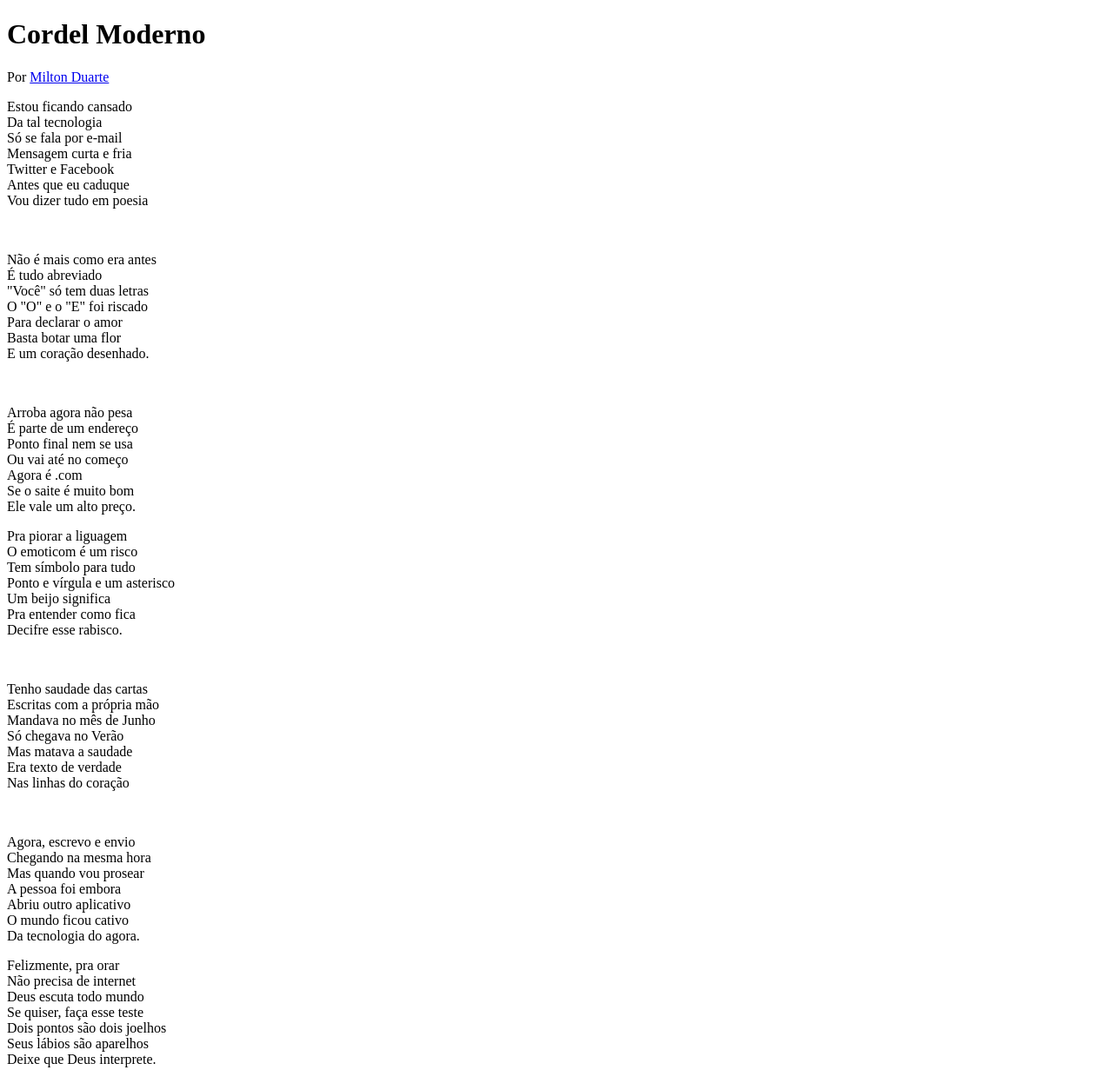
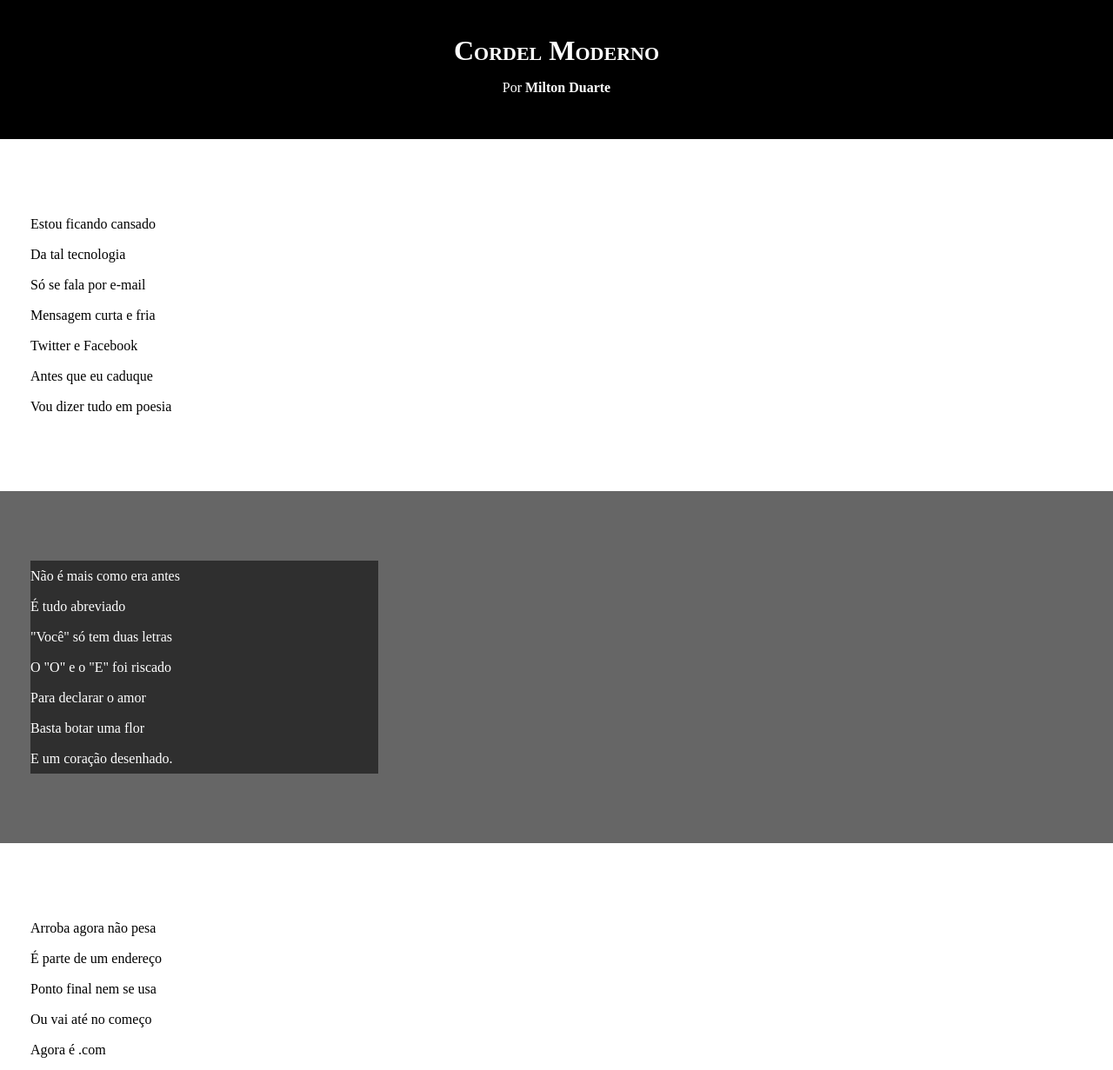
Before and after one commit to japa0606/HTML-CSS, a plain HTML site: page DESAFIOS/d012/index.html in a window 1280 px wide. Shown: the top 1231 px of the page at 87% size. Drawn offline with Linux system fonts and the light colour scheme.

Commit message:
estilos de texto e blocos atualizados

```diff
--- a/DESAFIOS/d012/estilo/style.css
+++ b/DESAFIOS/d012/estilo/style.css
@@ -1 +1,68 @@
 @charset "UTF-8";
+
+*{
+    margin: 0px;
+    padding: 0px;
+}
+
+html, body{
+    background-color: darkgray;
+    min-height: 100vh;
+}
+
+header{
+    background-color: black;
+    color: white;
+    text-align: center;
+
+}
+
+header>h1{
+    padding-top: 40px;
+    font-variant: small-caps;
+}
+
+header>p{
+    color: white;
+    padding-top: 15px;
+    padding-bottom: 50px;
+}
+
+a{
+    color: white;
+    text-decoration: none;
+    font-weight: bolder;
+}
+
+a:hover{
+    text-decoration: underline;
+}
+
+section{
+    padding-top: 10vh;
+    padding-bottom: 10vh;
+    line-height: 35px;
+    padding-left: 35px;
+}
+
+section.normal{
+    background-color: white;
+    color: black;
+}
+
+section.imagem{
+    background-color: rgba(0, 0, 0, 0.397);
+    color: white;
+}
+
+section.imagem > p{
+    background-color: rgba(0, 0, 0, 0.541);
+    width: 400px;
+}
+
+footer{
+    background-color: black;
+    text-align: center;
+    color: white;
+    padding: 20px;
+}
--- a/DESAFIOS/d012/index.html
+++ b/DESAFIOS/d012/index.html
@@ -13,7 +13,7 @@
     </p>
     </header>
 
-<section>
+<section class="normal">
  <p>
     Estou ficando cansado <br>
     Da tal tecnologia<br>
@@ -25,10 +25,10 @@
 </p>
 
 </section>
-    <br>
 
 
-<section>
+
+<section class="imagem">
 <p>Não é mais como era antes<br>
     É tudo abreviado<br>
     "Você" só tem duas letras<br>
@@ -38,10 +38,10 @@
     E um coração desenhado.
 </p>
 </section>
-   <br>
 
 
-<section>
+
+<section class="normal">
 <p>Arroba agora não pesa<br>
     É parte de um endereço<br>
     Ponto final nem se usa<br>
@@ -60,9 +60,9 @@
     Decifre esse rabisco.
 </p>
 </section>
-    <br>
 
-<section>
+
+<section class="imagem">
 <p>Tenho saudade das cartas<br>
     Escritas com a própria mão<br>
     Mandava no mês de Junho<br>
@@ -72,10 +72,10 @@
     Nas linhas do coração
 </p>
 </section>
-   <br>
 
 
-<section>
+
+<section class="normal">
 <p>Agora, escrevo e envio<br>
     Chegando na mesma hora<br>
     Mas quando vou prosear<br>
```
